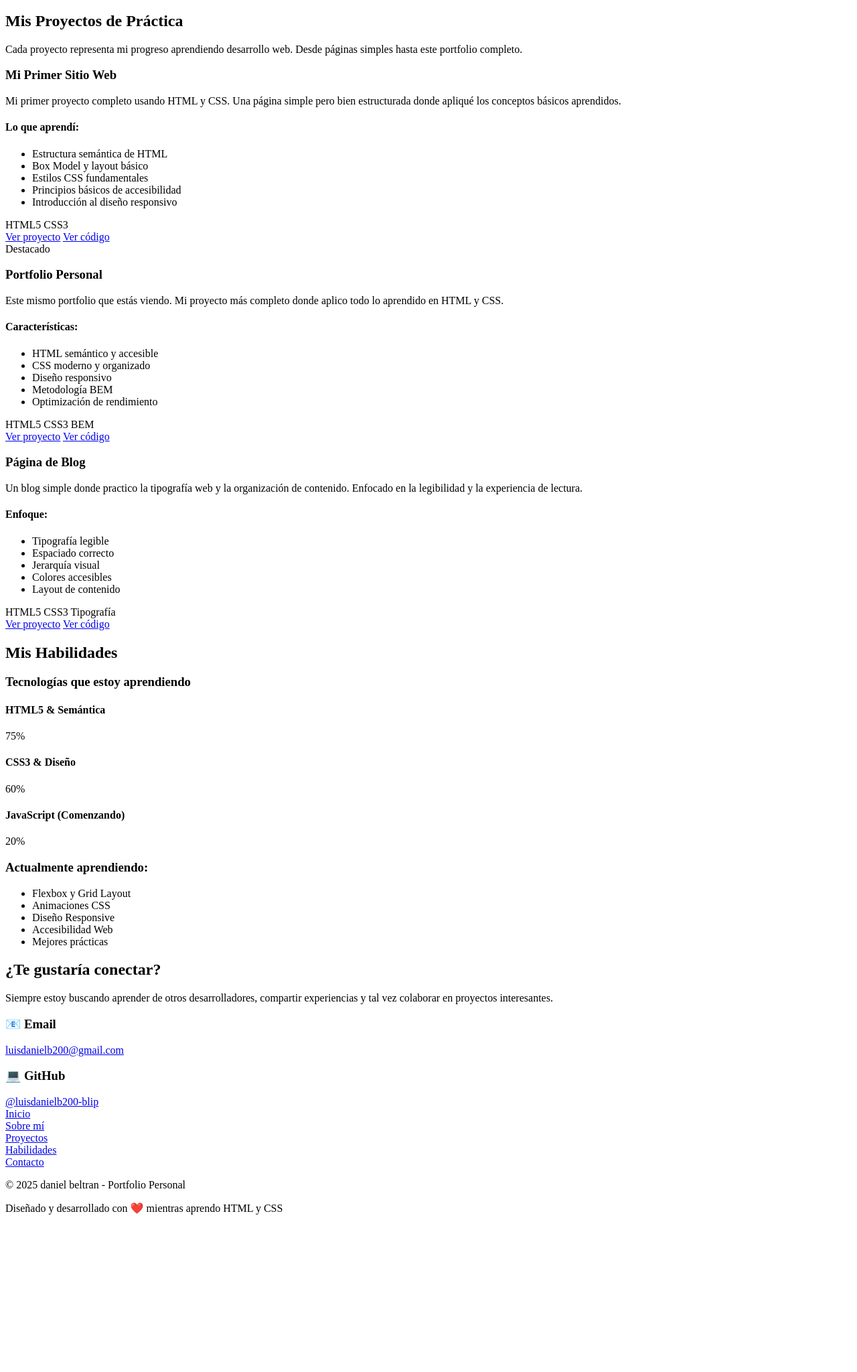
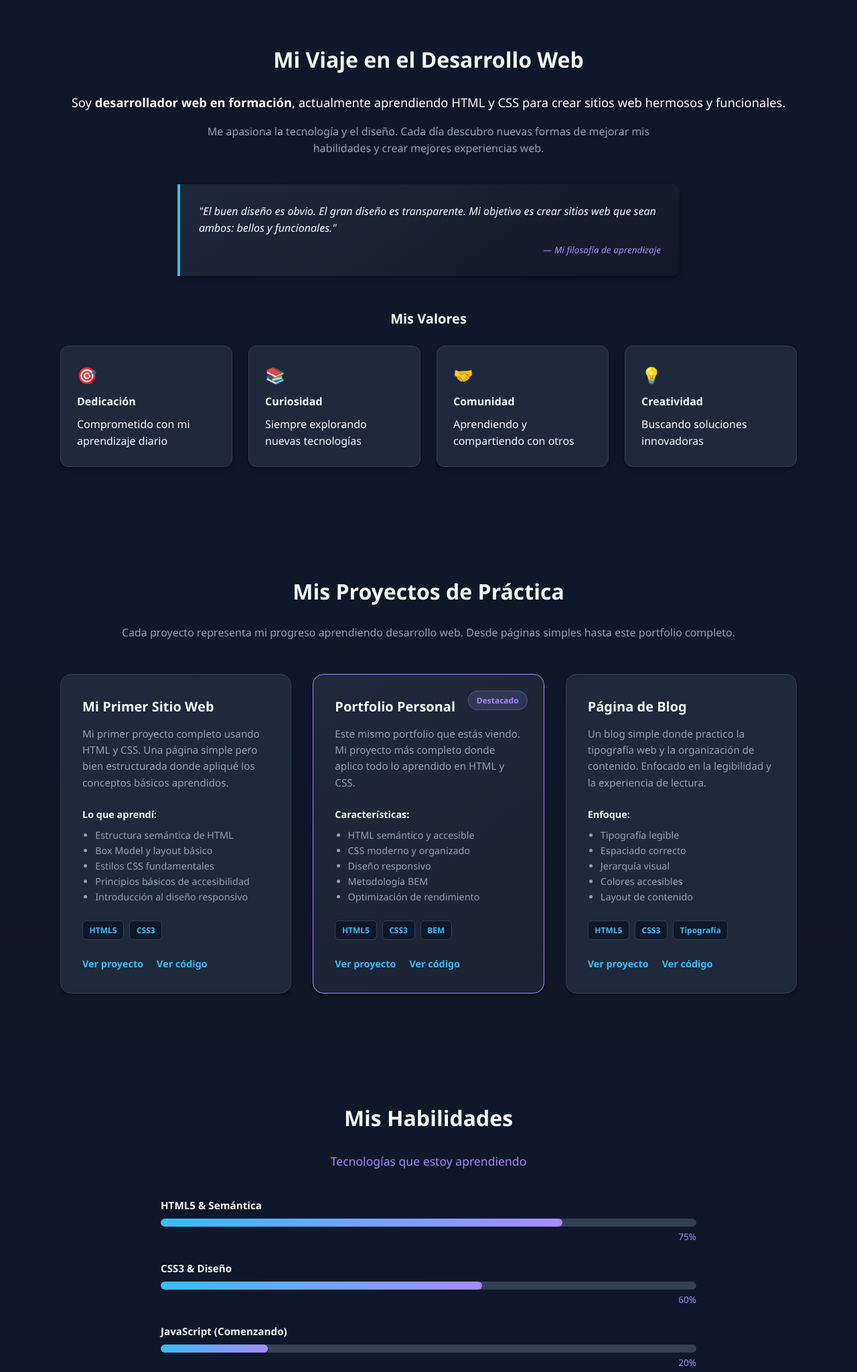
Before and after one commit to luisdanielb200-blip/luisdanielb200-blip, a plain HTML site: page index.html in a window 1280 px wide. Shown: the part 735-2783 px from the top of the page at 67% size. Before the commit the page ends 2564 px from the top, so only its background shows below. Drawn offline with Linux system fonts and the light colour scheme.

Commit message:
Mejora de diseño: modo oscuro, variables CSS y estructura semántica

```diff
--- a/index.html
+++ b/index.html
@@ -7,7 +7,7 @@
   <title>Daniel Beltran - Portfolio Personal</title>
   <meta name="description"
     content="Portfolio personal de Daniel Beltran. Desarrollador Web en formación aprendiendo HTML y CSS.">
-  <link rel="stylesheet" href="Style.css">
+  <link rel="stylesheet" href="styles.css">
 </head>
 
 <body>
@@ -295,26 +295,28 @@
 
           <div class="contact__method">
             <h3 class="contact__method-title">💻 GitHub</h3>
-            <a href="https://github.com/luisdanielb200-blip" class="contact__link">
+            <a href="https://github.com/luisdanielb200-blip" class="contact__link" target="_blank" rel="noopener">
               @luisdanielb200-blip
             </a>
           </div>
-
-
+        </div>
+      </div>
+    </section>
+  </main>
 
   <!-- Footer -->
   <footer class="footer">
     <div class="footer__container">
       <nav class="footer__nav">
-        <a href="#inicio" class="footer__link">Inicio</a><br>
-        <a href="#sobre-mi" class="footer__link">Sobre mí</a><br>
-        <a href="#proyectos" class="footer__link">Proyectos</a><br>
-        <a href="#habilidades" class="footer__link">Habilidades</a><br>
+        <a href="#inicio" class="footer__link">Inicio</a>
+        <a href="#sobre-mi" class="footer__link">Sobre mí</a>
+        <a href="#proyectos" class="footer__link">Proyectos</a>
+        <a href="#habilidades" class="footer__link">Habilidades</a>
         <a href="#contacto" class="footer__link">Contacto</a>
       </nav>
 
       <p class="footer__copyright">
-        © 2025 daniel beltran - Portfolio Personal
+        © 2026 Daniel Beltrán - Portfolio Personal
       </p>
 
       <p class="footer__credits">
--- a/styles.css
+++ b/styles.css
@@ -1,15 +1,17 @@
-/* =================================Variables y Reseteo Base================================= */
+/* =================================Variables y Reseteo Base (Modo Oscuro) ================================= */
 :root {
-  --primary-color: #c34a0d;
-  --primary-hover: #4e2394;
-  --secondary-color: #491c7c;
-  --bg-color: #edf2f7;
-  --card-bg: #ffffff;
-  --text-main: #0a58d7;
-  --text-muted: #799ac4;
-  --border-color: #cad4e3;
+  --primary-color: #38bdf8;        /* Azul claro brillante / acento */
+  --primary-hover: #0ea5e9;        /* Tono más intenso para hover */
+  --secondary-color: #a78bfa;      /* Morado suave secundario */
+  --bg-color: #0f172a;           /* Fondo general muy oscuro (Slate 900) */
+  --card-bg: #1e293b;            /* Fondo de tarjetas / contenedores (Slate 800) */
+  --text-main: #f8fafc;          /* Texto principal casi blanco */
+  --text-muted: #94a3b8;         /* Texto secundario gris claro */
+  --border-color: #334155;       /* Bordes sutiles oscuros */
   --max-width: 1100px;
-  --transition: all 0.3s ease;
+  --transition: all 0.3s cubic-bezier(0.4, 0, 0.2, 1);
+  --shadow-sm: 0 4px 6px -1px rgba(0, 0, 0, 0.3), 0 2px 4px -2px rgba(0, 0, 0, 0.3);
+  --shadow-lg: 0 10px 25px -5px rgba(0, 0, 0, 0.5), 0 8px 10px -6px rgba(0, 0, 0, 0.5);
 }
 
 * {
@@ -41,9 +43,10 @@ ul {
   list-style: none;
 }
 
-/* =================================Header & Navegación================================= */
+/* =================================Header & Navegación (Flexbox Avanzado) ================================= */
 .header {
-  background-color: var(--card-bg);
+  background-color: rgba(30, 41, 59, 0.85);
+  backdrop-filter: blur(10px);
   border-bottom: 1px solid var(--border-color);
   position: sticky;
   top: 0;
@@ -76,6 +79,7 @@ ul {
   display: flex;
   gap: 1.5rem;
   flex-wrap: wrap;
+  align-items: center;
 }
 
 .nav__link {
@@ -83,25 +87,27 @@ ul {
   font-weight: 500;
   color: var(--text-muted);
   transition: var(--transition);
-  padding: 0.25rem 0.5rem;
-  border-radius: 4px;
+  padding: 0.35rem 0.75rem;
+  border-radius: 6px;
 }
 
 .nav__link:hover,
 .nav__link--active {
   color: var(--primary-color);
-  background-color: rgba(37, 99, 235, 0.05);
+  background-color: rgba(56, 189, 248, 0.1);
 }
 
-/* =================================Main & Hero Section================================= */
+/* =================================Main & Hero Section (Degradados & Grid) ================================= */
 .main {
   flex: 1;
 }
 
 .hero {
-  padding: 5rem 2rem;
-  background: linear-gradient(135deg, #eff6ff 0%, #f8fafc 100%);
+  padding: 6rem 2rem;
+  background: linear-gradient(135deg, #0f172a 0%, #1e1b4b 100%);
   text-align: center;
+  position: relative;
+  overflow: hidden;
 }
 
 .hero__container {
@@ -110,7 +116,7 @@ ul {
 }
 
 .hero__title {
-  font-size: 2.5rem;
+  font-size: clamp(2rem, 5vw, 3rem);
   font-weight: 800;
   margin-bottom: 0.5rem;
   color: var(--text-main);
@@ -137,25 +143,26 @@ ul {
   flex-wrap: wrap;
 }
 
-/* Botones Reutilizables */
+/* Botones Reutilizables con Sombras y Transiciones */
 .button {
   display: inline-block;
   padding: 0.75rem 1.5rem;
   font-weight: 600;
-  border-radius: 6px;
+  border-radius: 8px;
   transition: var(--transition);
   cursor: pointer;
   font-size: 0.95rem;
+  box-shadow: var(--shadow-sm);
 }
 
 .button--primary {
-  background-color: var(--primary-color);
-  color: white;
+  background: linear-gradient(135deg, var(--primary-color), var(--primary-hover));
+  color: #0f172a;
 }
 
 .button--primary:hover {
-  background-color: var(--primary-hover);
-  transform: translateY(-2px);
+  transform: translateY(-3px);
+  box-shadow: 0 6px 20px rgba(56, 189, 248, 0.4);
 }
 
 .button--secondary {
@@ -165,19 +172,19 @@ ul {
 }
 
 .button--secondary:hover {
-  background-color: rgba(37, 99, 235, 0.05);
-  transform: translateY(-2px);
+  background-color: rgba(56, 189, 248, 0.1);
+  transform: translateY(-3px);
 }
 
-/* Estadísticas del Hero */
+/* Estadísticas del Hero (Grid Moderno) */
 .hero__stats {
   display: grid;
   grid-template-columns: repeat(auto-fit, minmax(150px, 1fr));
   gap: 1.5rem;
   background: var(--card-bg);
   padding: 1.5rem;
-  border-radius: 12px;
-  box-shadow: 0 4px 6px -1px rgba(0, 0, 0, 0.05);
+  border-radius: 16px;
+  box-shadow: var(--shadow-lg);
   border: 1px solid var(--border-color);
 }
 
@@ -196,7 +203,7 @@ ul {
 /* =================================Sobre Mí================================= */
 .about {
   padding: 5rem 2rem;
-  background-color: var(--card-bg);
+  background-color: var(--bg-color);
 }
 
 .about__container {
@@ -212,6 +219,7 @@ ul {
   font-weight: 700;
   margin-bottom: 1.5rem;
   text-align: center;
+  color: var(--text-main);
 }
 
 .about__intro {
@@ -230,12 +238,13 @@ ul {
 
 /* Bloque de Cita */
 .quote {
-  background-color: var(--bg-color);
+  background: linear-gradient(145deg, var(--card-bg), #111827);
   border-left: 4px solid var(--primary-color);
-  padding: 1.5rem;
-  border-radius: 0 8px 8px 0;
+  padding: 1.75rem;
+  border-radius: 0 12px 12px 0;
   max-width: 750px;
   margin: 0 auto 3rem auto;
+  box-shadow: var(--shadow-sm);
 }
 
 .quote__text {
@@ -251,11 +260,12 @@ ul {
   text-align: right;
 }
 
-/* Valores */
+/* Valores (Grid Avanzado) */
 .values__title {
   font-size: 1.25rem;
   margin-bottom: 1.5rem;
   text-align: center;
+  color: var(--text-main);
 }
 
 .values__list {
@@ -265,23 +275,30 @@ ul {
 }
 
 .values__item {
-  background: var(--bg-color);
+  background: var(--card-bg);
   padding: 1.5rem;
-  border-radius: 8px;
+  border-radius: 12px;
   border: 1px solid var(--border-color);
   display: flex;
   flex-direction: column;
   gap: 0.5rem;
+  box-shadow: var(--shadow-sm);
+  transition: var(--transition);
+}
+
+.values__item:hover {
+  transform: translateY(-4px);
+  border-color: var(--primary-color);
 }
 
 .values__icon {
   font-size: 1.5rem;
 }
 
-/* =================================Proyectos================================= */
+/* =================================Proyectos (Flexbox & Grid Avanzado) ================================= */
 .projects {
   padding: 5rem 2rem;
-  background-color: var(--bg-color);
+  background: linear-gradient(180deg, var(--bg-color) 0%, #111827 100%);
 }
 
 .projects__container {
@@ -304,9 +321,9 @@ ul {
 .project {
   background: var(--card-bg);
   padding: 2rem;
-  border-radius: 12px;
+  border-radius: 16px;
   border: 1px solid var(--border-color);
-  box-shadow: 0 4px 6px -1px rgba(0, 0, 0, 0.02);
+  box-shadow: var(--shadow-sm);
   display: flex;
   flex-direction: column;
   position: relative;
@@ -314,29 +331,33 @@ ul {
 }
 
 .project:hover {
-  transform: translateY(-5px);
-  box-shadow: 0 10px 15px -3px rgba(0, 0, 0, 0.05);
+  transform: translateY(-6px);
+  box-shadow: var(--shadow-lg);
+  border-color: var(--primary-color);
 }
 
 .project--featured {
-  border-color: var(--primary-color);
+  border-color: var(--secondary-color);
+  background: linear-gradient(145deg, var(--card-bg), #1a2333);
 }
 
 .project__badge {
   position: absolute;
   top: 1.5rem;
   right: 1.5rem;
-  background-color: rgba(37, 99, 235, 0.1);
-  color: var(--primary-color);
+  background-color: rgba(167, 139, 250, 0.15);
+  color: var(--secondary-color);
   font-size: 0.75rem;
   font-weight: 600;
   padding: 0.25rem 0.75rem;
   border-radius: 20px;
+  border: 1px solid rgba(167, 139, 250, 0.3);
 }
 
 .project__title {
   font-size: 1.25rem;
   margin-bottom: 0.75rem;
+  color: var(--text-main);
 }
 
 .project__description {
@@ -350,6 +371,7 @@ ul {
   font-size: 0.9rem;
   font-weight: 600;
   margin-bottom: 0.5rem;
+  color: var(--text-main);
 }
 
 .project__learnings {
@@ -368,19 +390,19 @@ ul {
 }
 
 .tag {
-  background-color: var(--bg-color);
-  color: var(--secondary-color);
+  background-color: #0f172a;
+  color: var(--primary-color);
   font-size: 0.75rem;
   font-weight: 600;
-  padding: 0.2rem 0.6rem;
-  border-radius: 4px;
+  padding: 0.25rem 0.6rem;
+  border-radius: 6px;
   border: 1px solid var(--border-color);
 }
 
 .project__links {
   margin-top: auto;
   display: flex;
-  gap: 1rem;
+  gap: 1.25rem;
 }
 
 .project__link {
@@ -391,13 +413,14 @@ ul {
 }
 
 .project__link:hover {
+  color: var(--text-main);
   text-decoration: underline;
 }
 
 /* =================================Habilidades================================= */
 .skills {
   padding: 5rem 2rem;
-  background-color: var(--card-bg);
+  background-color: var(--bg-color);
 }
 
 .skills__container {
@@ -423,23 +446,23 @@ ul {
 .skill__name {
   font-size: 0.95rem;
   margin-bottom: 0.5rem;
+  color: var(--text-main);
 }
 
 .skill__bar {
   background-color: var(--border-color);
-  height: 10px;
-  border-radius: 5px;
+  height: 12px;
+  border-radius: 6px;
   overflow: hidden;
   position: relative;
 }
 
 .skill__progress {
   height: 100%;
-  background-color: var(--primary-color);
-  border-radius: 5px;
+  background: linear-gradient(90deg, var(--primary-color), var(--secondary-color));
+  border-radius: 6px;
 }
 
-/* Porcentajes simulados según las clases correspondientes */
 .skill__progress--html { width: 75%; }
 .skill__progress--css { width: 60%; }
 .skill__progress--js { width: 20%; }
@@ -453,15 +476,17 @@ ul {
 }
 
 .learning {
-  background-color: var(--bg-color);
+  background: var(--card-bg);
   padding: 2rem;
-  border-radius: 8px;
+  border-radius: 12px;
   border: 1px solid var(--border-color);
+  box-shadow: var(--shadow-sm);
 }
 
 .learning__title {
   font-size: 1.1rem;
   margin-bottom: 1rem;
+  color: var(--text-main);
 }
 
 .learning__list {
@@ -476,7 +501,7 @@ ul {
 /* =================================Contacto================================= */
 .contact {
   padding: 5rem 2rem;
-  background-color: var(--bg-color);
+  background: linear-gradient(180deg, #111827 0%, var(--bg-color) 100%);
   text-align: center;
 }
 
@@ -500,13 +525,21 @@ ul {
 .contact__method {
   background: var(--card-bg);
   padding: 1.5rem;
-  border-radius: 8px;
+  border-radius: 12px;
   border: 1px solid var(--border-color);
+  box-shadow: var(--shadow-sm);
+  transition: var(--transition);
+}
+
+.contact__method:hover {
+  transform: translateY(-4px);
+  border-color: var(--primary-color);
 }
 
 .contact__method-title {
   font-size: 1rem;
   margin-bottom: 0.5rem;
+  color: var(--text-main);
 }
 
 .contact__link {
@@ -519,12 +552,13 @@ ul {
   text-decoration: underline;
 }
 
-/* =================================Footer================================= */
+/* =================================Footer (Flexbox Avanzado) ================================= */
 .footer {
-  background-color: #0f172a;
-  color: #94a3b8;
+  background-color: #090d16;
+  color: var(--text-muted);
   padding: 3rem 2rem;
   text-align: center;
+  border-top: 1px solid var(--border-color);
 }
 
 .footer__container {
@@ -544,15 +578,14 @@ ul {
   margin-bottom: 0.5rem;
 }
 
-/* Corrigiendo los saltos de línea (<br>) del footer original mediante CSS si se desea */
 .footer__link {
   font-size: 0.9rem;
-  color: #cbd5e1;
+  color: var(--text-muted);
   transition: var(--transition);
 }
 
 .footer__link:hover {
-  color: white;
+  color: var(--primary-color);
 }
 
 .footer__copyright {
@@ -563,3 +596,25 @@ ul {
   font-size: 0.8rem;
   color: #64748b;
 }
+
+/* =================================Media Queries (Diseño Fluido & Responsivo) ================================= */
+@media (max-width: 768px) {
+  .header__container {
+    flex-direction: column;
+    align-items: center;
+    text-align: center;
+  }
+
+  .nav__list {
+    justify-content: center;
+    gap: 1rem;
+  }
+
+  .hero {
+    padding: 4rem 1rem;
+  }
+
+  .hero__title {
+    font-size: 2.25rem;
+  }
+}
```
